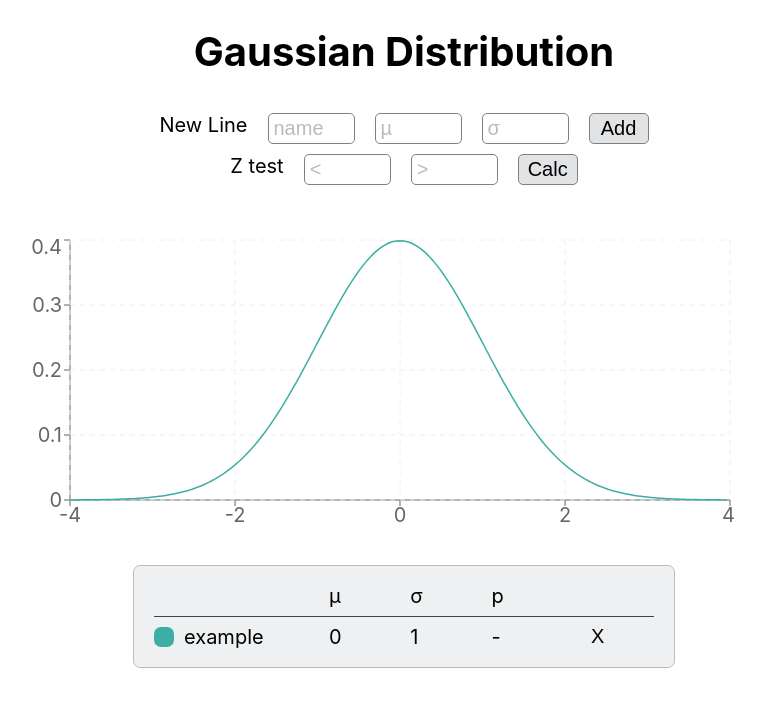
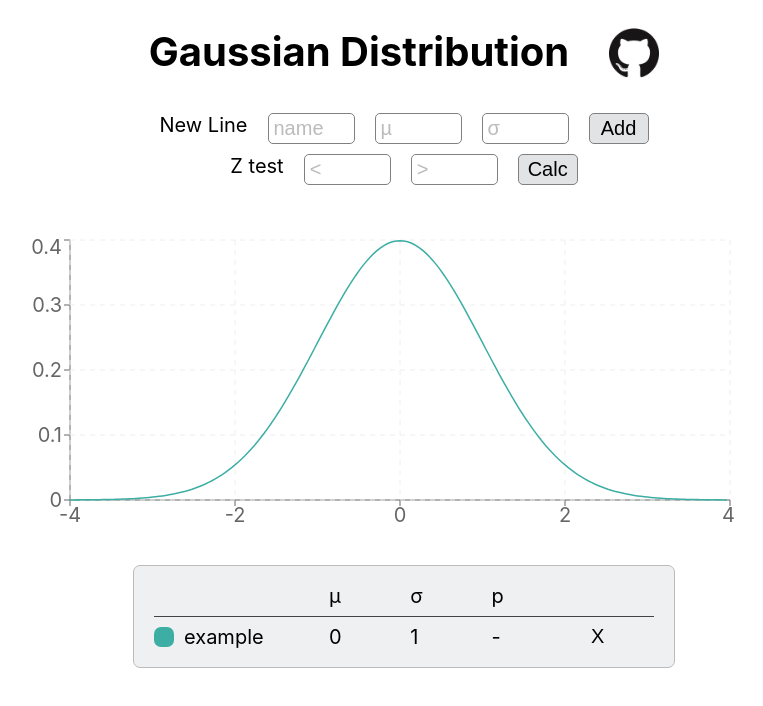
Before and after one commit to Coby-Burckard/Norms-R-Us, a React (Create React App) app in the folder app/: page / in a window 1280 px wide. Shown: the top 706 px of the page, without its empty margins (236-999 px from the left). Built offline with nearby package versions, Linux system fonts and the light colour scheme.

Commit message:
adding github line

```diff
--- a/app/public/index.html
+++ b/app/public/index.html
@@ -24,7 +24,7 @@
       work correctly both with client-side routing and a non-root public URL.
       Learn how to configure a non-root public URL by running `npm run build`.
     -->
-    <title>Normal Distributions</title>
+    <title>Gaussian Distributions</title>
   </head>
   <body>
     <noscript>You need to enable JavaScript to run this app.</noscript>
--- a/app/src/components/Header.tsx
+++ b/app/src/components/Header.tsx
@@ -1,6 +1,13 @@
 import React from "react"
-import { H1 } from "../styles/headerStyles"
+import { H1, Header, ImageLink } from "../styles/headerStyles"
+import github from "./images/github.png"
 
-const Header = () => <H1>Gaussian Distribution</H1>
-
-export default Header
+const Head = () => (
+  <Header>
+    <H1>Gaussian Distribution</H1>
+    <a href="https://github.com/Coby-Burckard/Norms-R-Us">
+      <ImageLink src={github} />
+    </a>
+  </Header>
+)
+export default Head
--- a/app/src/styles/headerStyles.tsx
+++ b/app/src/styles/headerStyles.tsx
@@ -1,7 +1,19 @@
 import styled from "styled-components"
+
+const Header = styled.div`
+  display: flex;
+  justify-content: center;
+  align-items: center;
+`
 
 const H1 = styled.h1`
   color: black;
 `
 
-export { H1 }
+const ImageLink = styled.img`
+  height: 50px;
+  width: 50px;
+  margin: 8px 0 0 40px;
+`
+
+export { Header, H1, ImageLink }
```
Also changed, not shown: app/src/components/images/github.png (added).
